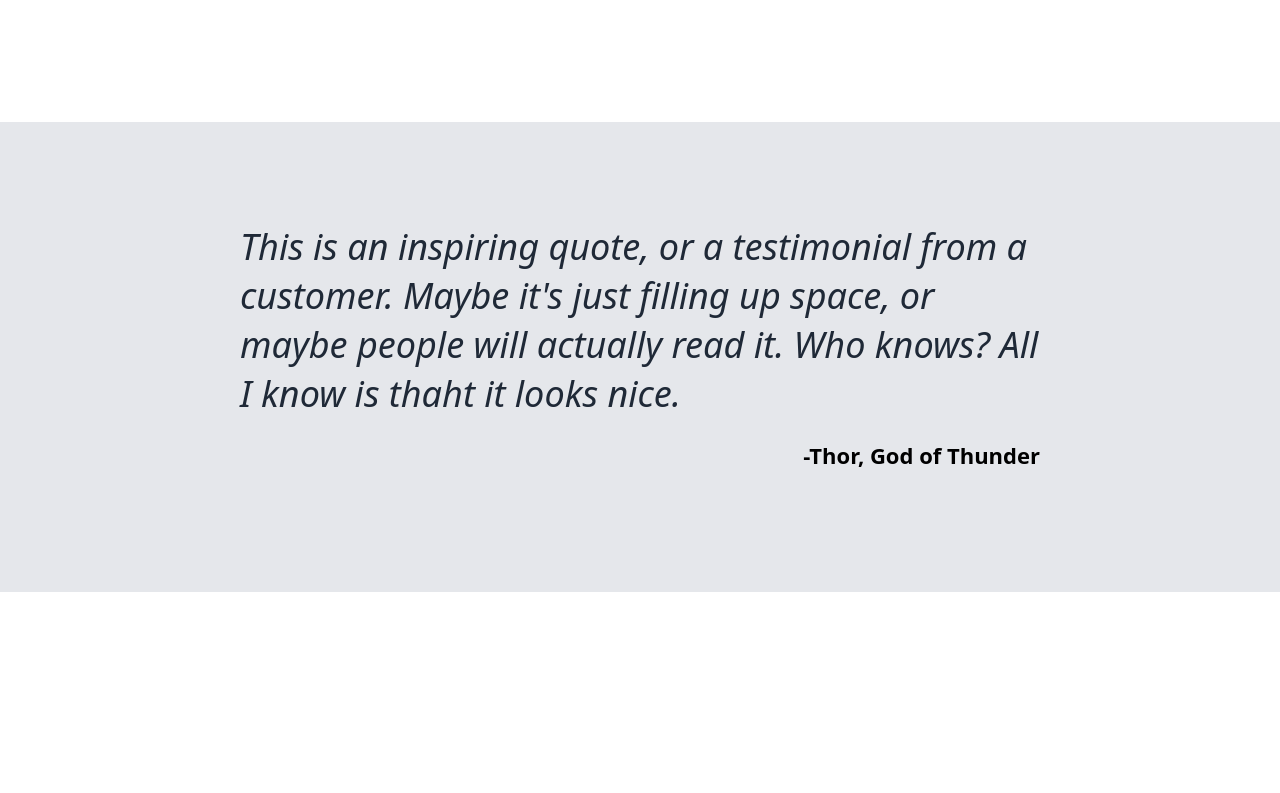
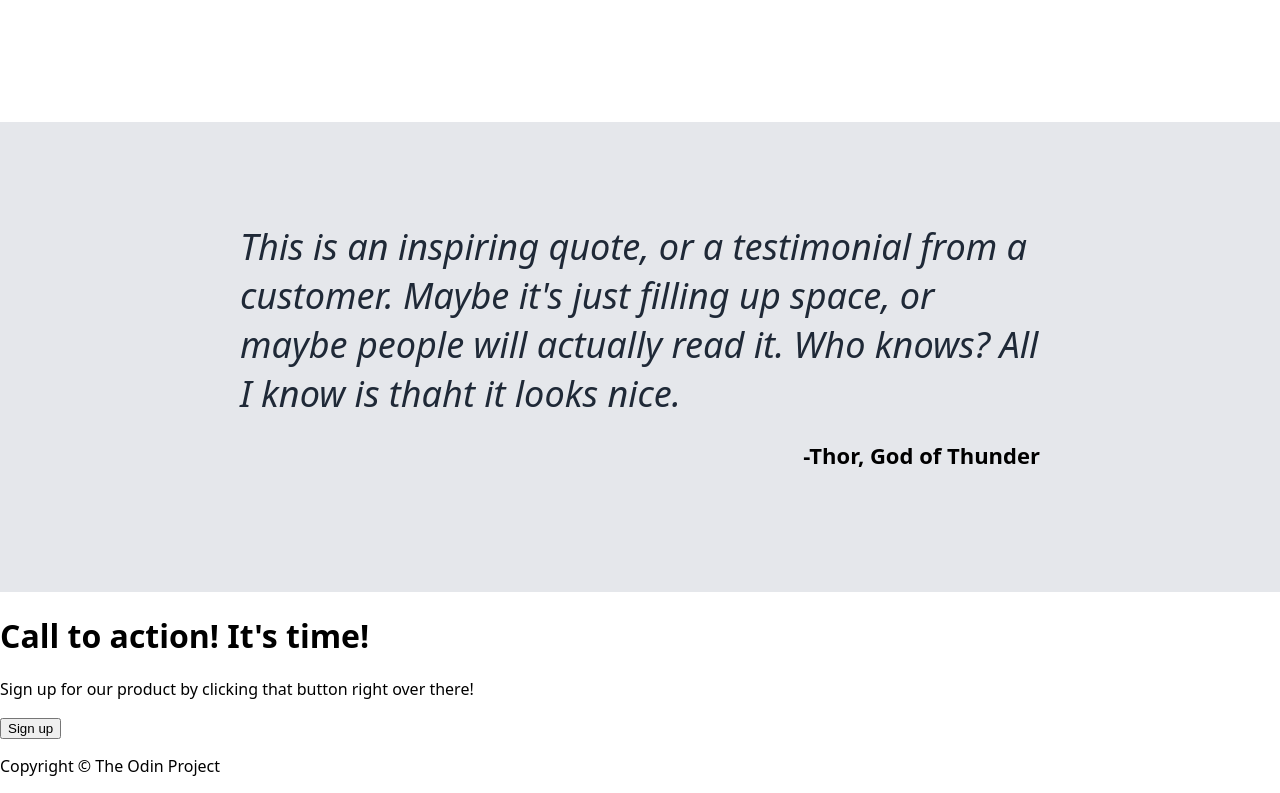
Before and after one commit to MarcinMikaa/landing-page, a plain HTML site: page index.html in a window 1280 px wide. Shown: the part 1020-1813 px from the top of the page. Before the commit the page ends 1612 px from the top, so only its background shows below. Drawn offline with Linux system fonts and the light colour scheme.

Commit message:
Create html structure for remainder section and footer

```diff
--- a/index.html
+++ b/index.html
@@ -64,6 +64,17 @@
                     <p>-Thor, God of Thunder</p>
                 </div>
             </div>
+
+            <div class="remainder">
+                <div class="text-content">
+                    <h1>Call to action! It's time!</h1>
+                    <p>Sign up for our product by clicking that button right over there!</p>
+                </div>
+                <button>Sign up</button>
+            </div>
         </div>
+        <footer>
+            <p>Copyright © The Odin Project</p>
+        </footer>
     </body>
 </html>
```
